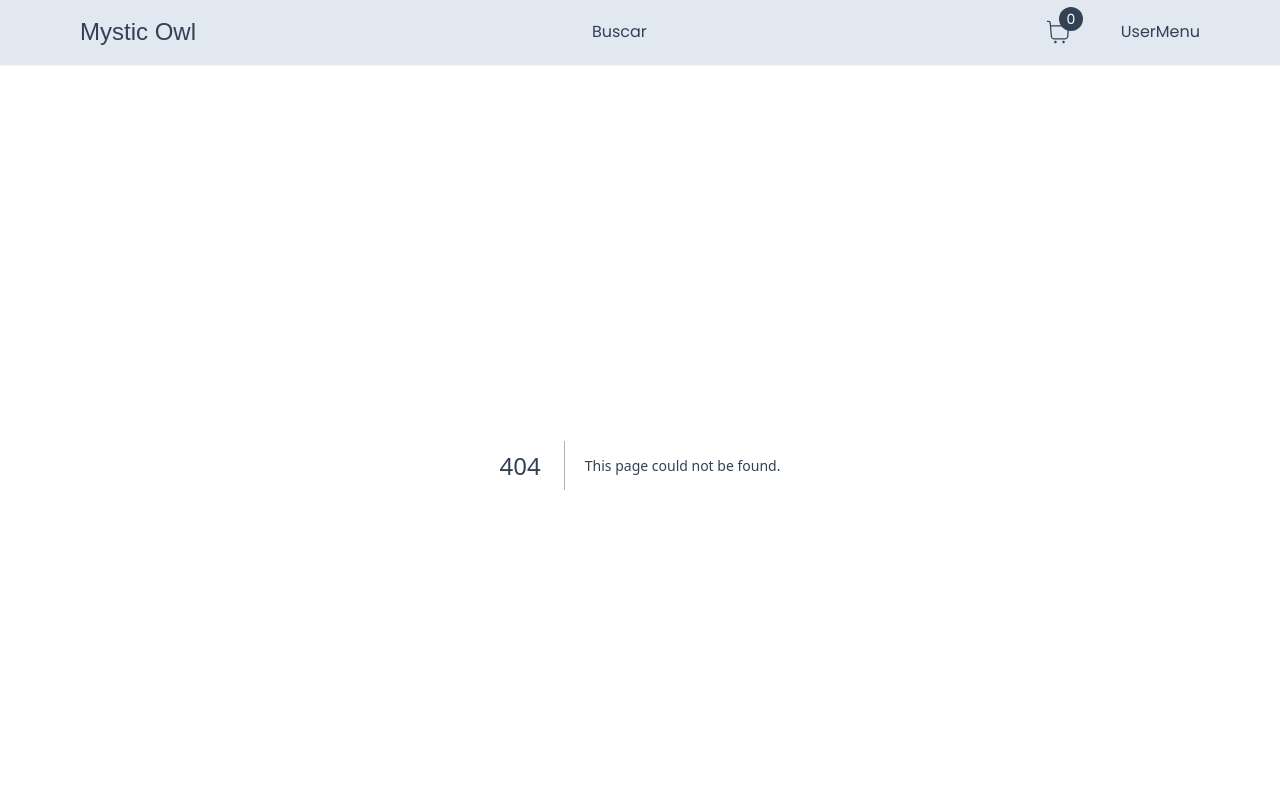
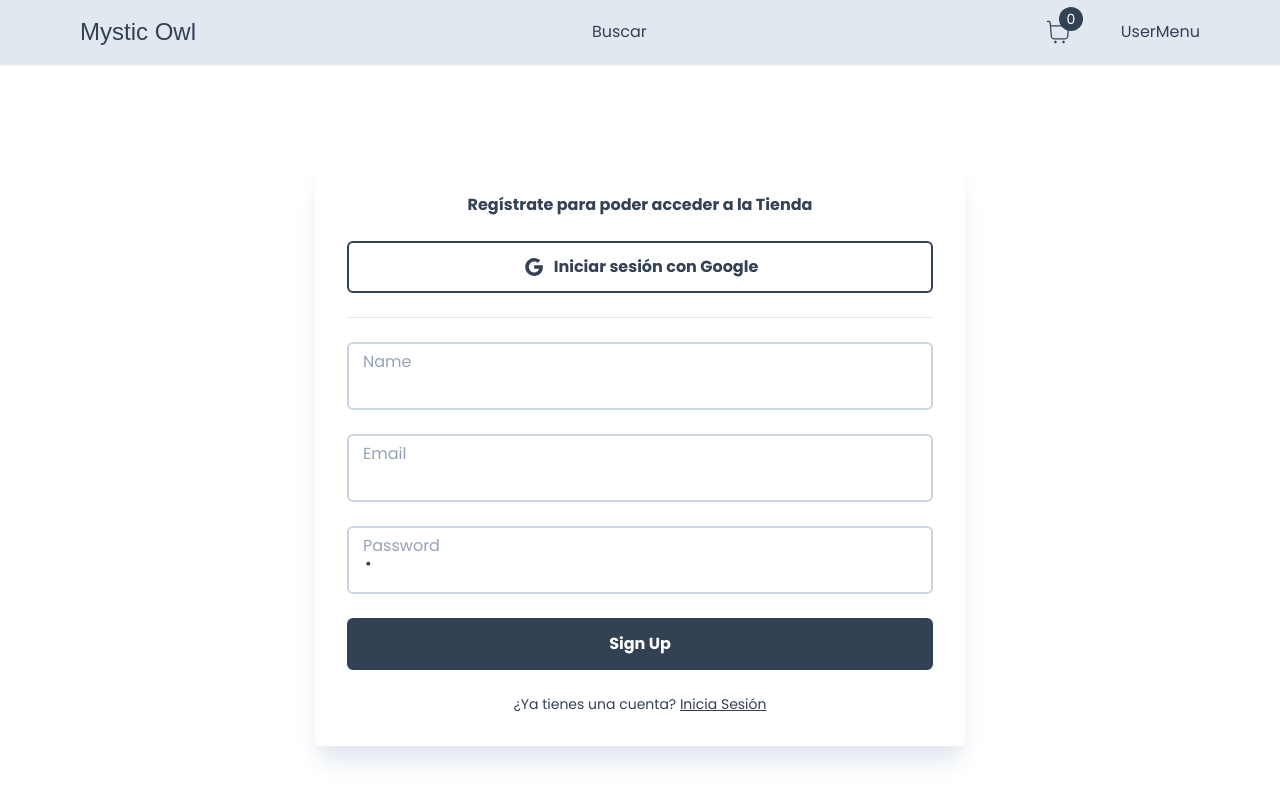
Before and after one commit to nyx08dreamer/book-store, a Next.js app: page /register in a window 1280 px wide. Before the commit this address had no page. Shown: the top 800 px of the page. Built offline with nearby package versions, Linux system fonts and the light colour scheme; a web font is replaced by a local one.

Commit message:
Register & Login Form

```diff
--- /dev/null
+++ b/app/components/FormWrap.tsx
@@ -0,0 +1,32 @@
+const FormWrap = ({children} : {children: React.ReactNode}) => {
+    return (
+        <div className="
+        min-h-fit
+        h-full
+        flex
+        items-center
+        justify-center
+        pb-12
+        pt-24
+        ">
+            <div
+            className="max-w-[650px]
+            w-full
+            flex
+            flex-col
+            gap-6
+            items-center
+            shadow-xl
+            shadow-slate-200
+            rounded-md
+            p-4
+            md:p-8
+            "
+            >
+                {children}
+            </div>
+        </div>
+    );
+};
+
+export default FormWrap;
--- a/app/components/Heading.tsx
+++ b/app/components/Heading.tsx
@@ -1,14 +1,14 @@
 interface HeadingProps{
-    tittle: string,
+    title: string,
     center?: boolean,
 }
 
-const Heading: React.FC<HeadingProps> = ({ tittle,
+const Heading: React.FC<HeadingProps> = ({ title,
     center }) => {
     return (
         <div className={center ? "text-center" :
         "text-start"}>
-            <h1 className="font-bold text-2x1">{tittle}</h1>
+            <h1 className="font-bold text-2x1">{title}</h1>
         </div>
     );
 
--- a/app/components/inputs/Input.tsx
+++ b/app/components/inputs/Input.tsx
@@ -26,27 +26,45 @@
         autoComplete="off"
         id={id}
         disabled={disabled}
-        {...register(id, {required})}
+        {...register(id, { required })}
         placeholder=""
         type={type}
-        className={`peer
+        className={`
+        peer
         w-full
         p-4
         pt-6
-        outline-none by-white font-light border-2 rounded-md transition
-        disabled: opacity-70 disabled:cursor-not-allowed
+        outline-none
+        bg-white
+        font-light
+        border-2
+        rounded-md
+        transition
+        disabled:opacity-70
+        disabled:cursor-not-allowed
         ${errors[id] ? 'border-rose-400' : 'border-slate-300'}
         ${errors[id] ? 'focus:border-rose-400' : 'focus:border-slate-300'}
         `}/>
         <label htmlFor={id}
-        className="absolute cursor-text text-md duration-150 transform -translate-y-3
-        top-5 z-10 origin-[0] left-4
+        className={`absolute
+        cursor-text
+        text-md
+        duration-150
+        transform
+        -translate-y-3
+        top-5
+        z-10
+        origin-[0]
+        left-4
         peer-placeholder-shown:scale-100
         peer-placeholder-shown:translate-y-0
         peer-focus:scale-75
-        peer-focus:translate-y-4
-        "
-        >{label}</label>
+        peer-focus:-translate-y-4
+        ${errors[id] ? "text-rose-500" :"text-slate-400"}
+        `}
+        >
+            {label}
+        </label>
     </div> );
 };
 
--- /dev/null
+++ b/app/login/LoginForm.tsx
@@ -0,0 +1,68 @@
+'use client'
+
+import { useState } from "react";
+import {FieldValues, SubmitHandler, useForm} from 'react-hook-form';
+import Link from "next/link";
+import { AiOutlineGoogle } from "react-icons/ai";
+import Heading from "../components/Heading";
+import Button from "../components/Button";
+import Input from "../components/inputs/Input";
+
+const LoginForm = () => {
+
+    const [isLoading, setIsLoading] = useState(false)
+    const {
+        register,
+        handleSubmit,
+        formState: { errors },
+    } = useForm<FieldValues>({
+        defaultValues:{
+            email: " ",
+            password: " ",
+        }
+    });
+
+    const onSubmit:SubmitHandler<FieldValues> = (data) =>{
+        setIsLoading(true);
+        console.log(data);
+    };
+
+    return (
+        <>
+            <Heading title = "Inicia Sesión para poder acceder a la Tienda" />
+            <Button
+            outline
+            label = "Iniciar Sesión con Google"
+            icon = {AiOutlineGoogle}
+            onClick={() => {}}
+            />
+            <hr className="bg-slate-300 w-full h-px"/>
+            <Input
+            id ="email"
+            label="Email"
+            disabled={isLoading}
+            register={register}
+            errors={errors}
+            required
+            />
+            <Input
+            id ="password"
+            label="Password"
+            disabled={isLoading}
+            register={register}
+            errors={errors}
+            required
+            type="password"
+            />
+            <Button label = {isLoading ? "Loading" : "Entrar"} onClick={handleSubmit(onSubmit)}/>
+            <p className="text-sm">
+                ¿Aún no tienes una cuenta? <Link className= "underline" href = '/register'>
+                Regístrate
+                </Link>
+            </p>
+        </>
+    );
+
+}
+
+export default LoginForm;
--- /dev/null
+++ b/app/login/page.tsx
@@ -0,0 +1,15 @@
+import Container from "../components/Container"
+import FormWrap from "../components/FormWrap"
+import LoginForm from "./LoginForm";
+
+const Login = () => {
+    return (
+        <Container>
+            <FormWrap>
+            <LoginForm />
+            </FormWrap>
+        </Container>
+    );
+}
+
+export default Login;
--- /dev/null
+++ b/app/register/RegisterForm.tsx
@@ -0,0 +1,78 @@
+'use client'
+
+import { useState } from "react";
+import Heading from "../components/Heading";
+import Input from "../components/inputs/Input";
+import {FieldValues, SubmitHandler, useForm} from 'react-hook-form';
+import Button from "../components/Button";
+import Link from "next/link";
+import { AiOutlineGoogle } from "react-icons/ai";
+
+
+const RegisterForm = () => {
+
+    const [isLoading, setIsLoading] = useState(false)
+    const {
+        register,
+        handleSubmit,
+        formState: { errors },
+    } = useForm<FieldValues>({
+        defaultValues:{
+            name: " ",
+            email: " ",
+            password: " ",
+        }
+    });
+
+    const onSubmit:SubmitHandler<FieldValues> = (data) =>{
+        setIsLoading(true);
+        console.log(data);
+    };
+
+    return (
+        <>
+            <Heading title = "Regístrate para poder acceder a la Tienda" />
+            <Button
+            outline
+            label = "Iniciar sesión con Google"
+            icon = {AiOutlineGoogle}
+            onClick={() => {}}
+            />
+            <hr className="bg-slate-300 w-full h-px"/>
+            <Input
+            id ="name"
+            label="Name"
+            disabled={isLoading}
+            register={register}
+            errors={errors}
+            required
+            />
+            <Input
+            id ="email"
+            label="Email"
+            disabled={isLoading}
+            register={register}
+            errors={errors}
+            required
+            />
+            <Input
+            id ="password"
+            label="Password"
+            disabled={isLoading}
+            register={register}
+            errors={errors}
+            required
+            type="password"
+            />
+            <Button label = {isLoading ? "Loading" : 'Sign Up'} onClick={handleSubmit(onSubmit)}/>
+            <p className="text-sm">
+                ¿Ya tienes una cuenta? <Link className= "underline" href = '/login'>
+                Inicia Sesión
+                </Link>
+            </p>
+        </>
+    );
+
+}
+
+export default RegisterForm;
--- /dev/null
+++ b/app/register/page.tsx
@@ -0,0 +1,17 @@
+import Container from "../components/Container";
+import FormWrap from "../components/FormWrap";
+import RegisterForm from "./RegisterForm";
+
+const Register = () => {
+    return (
+        <Container>
+            <FormWrap>
+            <RegisterForm>
+
+            </RegisterForm>
+            </FormWrap>
+        </Container>
+    );
+};
+
+export default Register;
```
Also changed, not shown: pages/api/auth/[...nextauth].ts (added).
